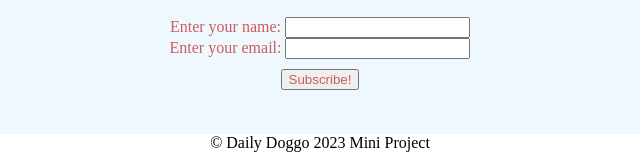
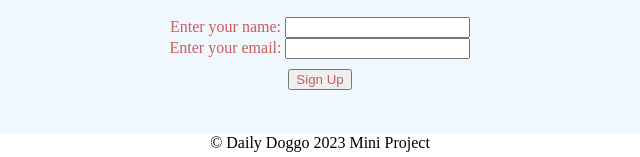
Before and after one commit to jhdavey/miniproject1, a plain HTML site: page index.html in a window 1280 px wide. Shown: the part 1056-1213 px from the top of the page, 320-960 px from the left. Drawn offline with Linux system fonts and the light colour scheme.

Commit message:
changed contact form button label

```diff
--- a/index.html
+++ b/index.html
@@ -41,7 +41,7 @@
           <input type="email" name="email" id="email" required>
         </div>
         <div>
-          <input id="input" type="submit" value="Subscribe!">
+          <input id="input" type="submit" value="Sign Up">
         </div>
       </form>
 
```
